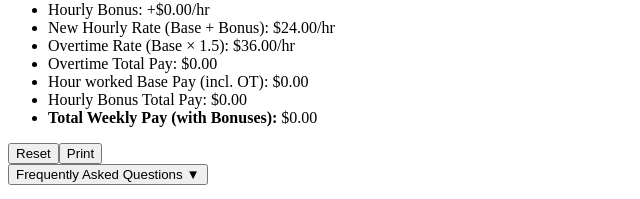
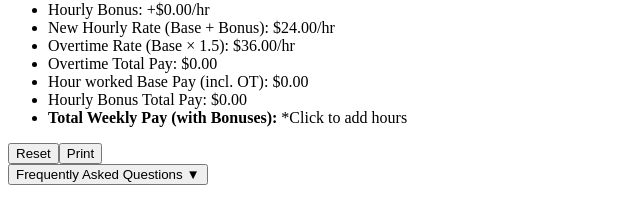
Before and after one commit to StarkTierOne/TierOne-simulator, a React (Create React App) app: page / in a window 1280 px wide. Shown: the part 312-511 px from the top of the page, without its empty margins (0-640 px from the left). Built offline with nearby package versions, Linux system fonts and the light colour scheme.

Commit message:
Update App.jsx

```diff
--- a/src/App.jsx
+++ b/src/App.jsx
@@ -75,10 +75,13 @@ const BONUS_MATRIX = {
 };
 
 export default function App() {
-  // scroll & focus helper
+  // Scroll/focus helper
   const focusHours = () => {
     const el = document.getElementById("hours");
-    if (el) el.scrollIntoView({ behavior: "smooth", block: "center" }) || el.focus();
+    if (el) {
+      el.scrollIntoView({ behavior: "smooth", block: "center" });
+      el.focus();
+    }
   };
 
   // Core state
@@ -111,7 +114,7 @@ export default function App() {
   const [daysLunch, setDaysLunch] = useState("");
   const [showLunchExp, setShowLunchExp] = useState(false);
 
-  // FAQs toggles
+  // FAQ toggles
   const [showFAQ, setShowFAQ] = useState(false);
   const [showPG, setShowPG] = useState(false);
   const [showWR, setShowWR] = useState(false);
@@ -120,7 +123,7 @@ export default function App() {
   const [showDQ, setShowDQ] = useState(false);
   const [showNDW, setShowNDW] = useState(false);
 
-  // clear 39 & lunch if Supervisor
+  // Clear 39 & Lunch when Supervisor selected
   useEffect(() => {
     if (role === "Supervisor") {
       setCheck39(false);
@@ -128,7 +131,7 @@ export default function App() {
     }
   }, [role]);
 
-  // clear extras when rating changes
+  // Clear extras on rating change
   useEffect(() => {
     if (rating !== "Perfect") {
       setSTier(false);
@@ -137,77 +140,92 @@ export default function App() {
     }
   }, [rating]);
 
+  // Reset & print
   const resetForm = () => {
-    setRole(""); setHours(""); setBaseRate("");
-    setScorecard(""); setRating(""); setTier("");
-    setTenure(""); setSTier(false);
-    setCheckND(false); setCheck39(false); setCheckLunch(false);
-    setNetradyne(""); setSevereEvent(""); setShowNDE(false);
-    setDays39(""); setDRejects(""); setARejects(""); setShow39Exp(false);
-    setDaysLunch(""); setShowLunchExp(false);
+    setRole("");
+    setHours("");
+    setBaseRate("");
+    setScorecard("");
+    setRating("");
+    setTier("");
+    setTenure("");
+    setSTier(false);
+    setCheckND(false);
+    setCheck39(false);
+    setCheckLunch(false);
+    setNetradyne("");
+    setSevereEvent("");
+    setShowNDE(false);
+    setDays39("");
+    setDRejects("");
+    setARejects("");
+    setShow39Exp(false);
+    setDaysLunch("");
+    setShowLunchExp(false);
   };
   const printResults = () => window.print();
 
-  // bonus lookup
+  // Bonus lookup
   const getTenureIndex = () => {
-    if (sTier && ["Fantastic Plus","Fantastic","Good","Fair"].includes(scorecard)) return 5;
-    const y = parseInt(tenure.replace("+",""),10);
-    return isNaN(y) ? 0 : Math.min(y,5);
+    if (sTier && ["Fantastic Plus", "Fantastic", "Good", "Fair"].includes(scorecard)) return 5;
+    const y = parseInt(tenure.replace("+", ""), 10);
+    return isNaN(y) ? 0 : Math.min(y, 5);
   };
   const getBonusRate = () => {
-    const key = rating==="Meets Requirements"?"Meets Requirements":rating;
+    const key = rating === "Meets Requirements" ? "Meets Requirements" : rating;
     const card = BONUS_MATRIX[scorecard]?.[key];
     if (!card) return null;
-    const tk = sTier?"A":(["D","F"].includes(tier)?"D & F":tier);
+    const tk = sTier ? "A" : (["D", "F"].includes(tier) ? "D & F" : tier);
     const rate = card[tk]?.[getTenureIndex()] ?? 24;
-    return { hourly: Math.min(rate,32), bonusOnly: (Math.min(rate,32)-24).toFixed(2) };
+    return { hourly: Math.min(rate, 32), bonusOnly: (Math.min(rate, 32) - 24).toFixed(2) };
   };
-  const result          = useMemo(() => getBonusRate(), [scorecard,rating,tier,tenure,sTier]);
-  const hourlyBonus     = result ? parseFloat(result.bonusOnly) : 0;
+  const result = useMemo(() => getBonusRate(), [scorecard, rating, tier, tenure, sTier]);
+  const hourlyBonus = result ? parseFloat(result.bonusOnly) : 0;
 
-  // hours & OT
-  const totalH = parseFloat(hours||0);
-  const otH     = totalH > 40 ? totalH - 40 : 0;
+  // Hours & OT
+  const totalH = parseFloat(hours || 0);
+  const otH = totalH > 40 ? totalH - 40 : 0;
 
-  // base rate
-  const base = role === "Driver" ? 24 : (parseFloat(baseRate)||24);
+  // Base rate
+  const base = role === "Driver" ? 24 : (parseFloat(baseRate) || 24);
 
-  // 39-Hour Guarantee
-  const is39Elig = check39 &&
-    (role==="Driver"||role==="Trainer") &&
-    rating==="Perfect" &&
-    parseInt(days39||"0",10)>=3 &&
-    dRejects==="No";
-  const missingH     = is39Elig && totalH<39 ? 39 - totalH : 0;
+  // 39-Hour Guarantee pay
+  const is39Elig =
+    check39 &&
+    (role === "Driver" || role === "Trainer") &&
+    rating === "Perfect" &&
+    parseInt(days39 || "0", 10) >= 3 &&
+    dRejects === "No";
+  const missingH = is39Elig && totalH < 39 ? 39 - totalH : 0;
   const guaranteePay = (base * missingH).toFixed(2);
 
   // Lunch Bonus (½ hr/day)
   const lunchAmt = (checkLunch &&
-    (role==="Driver"||role==="Trainer") &&
-    rating==="Perfect" &&
-    ["A","B"].includes(tier))
-    ? ((base/2) * parseInt(daysLunch||"0",10)).toFixed(2)
+    (role === "Driver" || role === "Trainer") &&
+    rating === "Perfect" &&
+    ["A", "B"].includes(tier))
+    ? ((base / 2) * parseInt(daysLunch || "0", 10)).toFixed(2)
     : "0.00";
 
-  // Netradyne
+  // Netradyne bonus
   const netBonus = (checkND &&
-    ["Perfect","Meets Requirements"].includes(rating) &&
-    netradyne!=="None" &&
-    severeEvent==="No")
-    ? (netradyne==="Gold"?20:10)
+    ["Perfect", "Meets Requirements"].includes(rating) &&
+    netradyne !== "None" &&
+    severeEvent === "No")
+    ? (netradyne === "Gold" ? 20 : 10)
     : 0;
 
-  // totals
-  const newRate          = (base + hourlyBonus).toFixed(2);
-  const overtimeRate     = (base * 1.5).toFixed(2);
-  const overtimePay      = (base * 1.5 * otH).toFixed(2);
-  const hourlyBonusTotal = (hourlyBonus * Math.min(totalH,40)).toFixed(2);
-  const baseInclOT       = (base * totalH + parseFloat(overtimePay)).toFixed(2);
-  const totalPay         = (
-    parseFloat(baseInclOT)
-    + parseFloat(guaranteePay)
-    + parseFloat(lunchAmt)
-    + parseFloat(hourlyBonusTotal)
+  // Totals
+  const newRate = (base + hourlyBonus).toFixed(2);
+  const overtimeRate = (base * 1.5).toFixed(2);
+  const overtimePay = (base * 1.5 * otH).toFixed(2);
+  const hourlyBonusTotal = (hourlyBonus * Math.min(totalH, 40)).toFixed(2);
+  const baseInclOT = (base * totalH + parseFloat(overtimePay)).toFixed(2);
+  const totalPay = (
+    parseFloat(baseInclOT) +
+    parseFloat(guaranteePay) +
+    parseFloat(lunchAmt) +
+    parseFloat(hourlyBonusTotal)
   ).toFixed(2);
 
   return (
@@ -247,11 +265,9 @@ export default function App() {
         </div>
 
         {/* Base Rate */}
-        {(role==="Trainer"||role==="Supervisor") && (
+        {(role === "Trainer" || role === "Supervisor") && (
           <div>
-            <label className="block font-medium mb-1">
-              Base Rate (Optional)
-            </label>
+            <label className="block font-medium mb-1">Base Rate (Optional)</label>
             <input
               type="number"
               value={baseRate}
@@ -321,12 +337,7 @@ export default function App() {
             className="w-full border p-2 rounded"
           >
             <option value="">-- Select tenure --</option>
-            <option>&lt;1</option>
-            <option>1</option>
-            <option>2</option>
-            <option>3</option>
-            <option>4</option>
-            <option>5+</option>
+            <option>&lt;1</option><option>1</option><option>2</option><option>3</option><option>4</option><option>5+</option>
           </select>
         </div>
 
@@ -336,13 +347,13 @@ export default function App() {
             type="checkbox"
             checked={sTier}
             onChange={e => setSTier(e.target.checked)}
-            disabled={rating!=="Perfect"}
+            disabled={rating !== "Perfect"}
             className="w-5 h-5"
           />
           <label className="font-medium">S-Tier (13 Perfect Weeks)</label>
         </div>
 
-        {/* Toggles */}
+        {/* Role-based Toggles */}
         <div className="space-y-2">
           <div className="flex items-center space-x-2">
             <input
@@ -351,11 +362,9 @@ export default function App() {
               onChange={e => setCheckND(e.target.checked)}
               className="w-5 h-5"
             />
-            <label className="font-medium">
-              Would you like to check your Netradyne Bonus?
-            </label>
+            <label className="font-medium">Would you like to check your Netradyne Bonus?</label>
           </div>
-          {(role==="Driver"||role==="Trainer") && rating==="Perfect" && (
+          {(role === "Driver" || role === "Trainer") && rating === "Perfect" && (
             <div className="flex items-center space-x-2">
               <input
                 type="checkbox"
@@ -363,12 +372,10 @@ export default function App() {
                 onChange={e => setCheck39(e.target.checked)}
                 className="w-5 h-5"
               />
-              <label className="font-medium">
-                Would you like to check if you qualify for the 39-Hour Guarantee?
-              </label>
+              <label className="font-medium">Would you like to check if you qualify for the 39-Hour Guarantee?</label>
             </div>
           )}
-          {(role==="Driver"||role==="Trainer") && rating==="Perfect" && ["A","B"].includes(tier) && (
+          {(role === "Driver" || role === "Trainer") && rating === "Perfect" && ["A","B"].includes(tier) && (
             <div className="flex items-center space-x-2">
               <input
                 type="checkbox"
@@ -376,15 +383,13 @@ export default function App() {
                 onChange={e => setCheckLunch(e.target.checked)}
                 className="w-5 h-5"
               />
-              <label className="font-medium">
-                Would you like to check if you qualify for the Paid Lunch Bonus?
-              </label>
+              <label className="font-medium">Would you like to check if you qualify for the Paid Lunch Bonus?</label>
             </div>
           )}
         </div>
       </div>
 
-      {/* Netradyne */}
+      {/* Netradyne Section */}
       {checkND && (
         <div className="bg-green-50 p-6 rounded-lg shadow space-y-4">
           <h2 className="text-2xl font-semibold">📸 Netradyne Bonus</h2>
@@ -394,7 +399,10 @@ export default function App() {
             onChange={e => setNetradyne(e.target.value)}
             className="w-full border p-2 rounded"
           >
-            <option value="">--</option><option>Gold</option><option>Silver</option><option>None</option>
+            <option value="">--</option>
+            <option>Gold</option>
+            <option>Silver</option>
+            <option>None</option>
           </select>
           <label className="block font-medium">Any Severe Events in Last 6 Weeks?</label>
           <select
@@ -402,36 +410,42 @@ export default function App() {
             onChange={e => setSevereEvent(e.target.value)}
             className="w-full border p-2 rounded"
           >
-            <option value="">--</option><option>No</option><option>Yes</option>
+            <option value="">--</option>
+            <option>No</option>
+            <option>Yes</option>
           </select>
           <p className="font-medium">Netradyne Bonus: ${netBonus.toFixed(2)}</p>
           <button
             className="font-semibold text-blue-600"
             onClick={() => setShowNDE(!showNDE)}
           >
-            Bonus Explainer {showNDE?"▲":"▼"}
+            Bonus Explainer {showNDE ? "▲" : "▼"}
           </button>
           {showNDE && (
             <div className="text-sm pl-4">
-              The Netradyne Bonus is a separate quarterly incentive based on camera safety scores.<br/>
-              • Stark must earn Gold or Silver on Amazon's safety score<br/>
-              • You must have a Perfect or Meets Requirements rating<br/>
-              • You must not have any major camera flags or severe events in the last 6 weeks<br/>
+              The Netradyne Bonus is a separate quarterly incentive based on camera safety scores.
+              <br />
+              • Stark must earn Gold or Silver on Amazon's safety score
+              <br />
+              • You must have a Perfect or Meets Requirements rating
+              <br />
+              • You must not have any major camera flags or severe events in the last 6 weeks
+              <br />
               If eligible, your Netradyne bonus accrues weekly and is paid out in a lump sum at the end of each quarter.
             </div>
           )}
         </div>
       )}
 
-      {/* 39-Hour Guarantee */}
-      {check39 && (role==="Driver"||role==="Trainer") && (
+      {/* 39-Hour Guarantee Section */}
+      {check39 && (role === "Driver" || role === "Trainer") && (
         <div className="bg-blue-50 p-6 rounded-lg shadow space-y-4">
           <h2 className="text-2xl font-semibold">🕒 39-Hour Guarantee</h2>
           <button
             className="font-semibold text-blue-600"
             onClick={() => setShow39Exp(!show39Exp)}
           >
-            What’s the 39-Hour Guarantee? {show39Exp?"▲":"▼"}
+            What’s the 39-Hour Guarantee? {show39Exp ? "▲" : "▼"}
           </button>
           {show39Exp && (
             <div className="text-sm pl-4">
@@ -445,7 +459,9 @@ export default function App() {
             className="w-full border p-2 rounded"
           >
             <option value="">--</option>
-            {Array.from({length:7},(_,i)=><option key={i} value={i+1}>{i+1}</option>)}
+            {Array.from({ length: 7 }, (_, i) => (
+              <option key={i} value={i+1}>{i+1}</option>
+            ))}
           </select>
           <label className="block font-medium">Driver-Rejected Legs?</label>
           <select
@@ -466,15 +482,15 @@ export default function App() {
         </div>
       )}
 
-      {/* Paid Lunch Bonus */}
-      {checkLunch && (role==="Driver"||role==="Trainer") && (
+      {/* Paid Lunch Bonus Section */}
+      {checkLunch && (role === "Driver" || role === "Trainer") && (
         <div className="bg-yellow-50 p-6 rounded-lg shadow space-y-4">
           <h2 className="text-2xl font-semibold">🍽️ Paid Lunch Bonus</h2>
           <button
             className="font-semibold text-blue-600"
             onClick={() => setShowLunchExp(!showLunchExp)}
           >
-            What’s the Paid Lunch Bonus? {showLunchExp?"▲":"▼"}
+            What’s the Paid Lunch Bonus? {showLunchExp ? "▲" : "▼"}
           </button>
           {showLunchExp && (
             <div className="text-sm pl-4">
@@ -488,7 +504,9 @@ export default function App() {
             className="w-full border p-2 rounded"
           >
             <option value="">--</option>
-            {Array.from({length:7},(_,i)=><option key={i} value={i+1}>{i+1}</option>)}
+            {Array.from({ length: 7 }, (_, i) => (
+              <option key={i} value={i+1}>{i+1}</option>
+            ))}
           </select>
         </div>
       )}
@@ -503,15 +521,29 @@ export default function App() {
           <li>Overtime Rate (Base × 1.5): ${overtimeRate}/hr</li>
           <li>Overtime Total Pay: ${overtimePay}</li>
           <li>Hour worked Base Pay (incl. OT): ${baseInclOT}</li>
-          {(role==="Driver"||role==="Trainer") && check39 && (
-            <li>39-Hour Guarantee Pay: ${guaranteePay}</li>
+          {check39 && (role === "Driver" || role === "Trainer") && (
+            <li>
+              39-Hour Guarantee Pay:{" "}
+              {hours
+                ? `$${guaranteePay}`
+                : <span onClick={focusHours} className="text-blue-600 underline cursor-pointer">
+                    Click to add hours
+                  </span>
+              }
+            </li>
           )}
-          {(role==="Driver"||role==="Trainer") && checkLunch && (
+          {checkLunch && (role === "Driver" || role === "Trainer") && (
             <li>Lunch Bonus Total: ${lunchAmt}</li>
           )}
           <li>Hourly Bonus Total Pay: ${hourlyBonusTotal}</li>
           <li>
-            <strong>Total Weekly Pay (with Bonuses):</strong> ${totalPay}
+            <strong>Total Weekly Pay (with Bonuses):</strong>{" "}
+            {hours
+              ? `$${totalPay}`
+              : <span onClick={focusHours} className="text-blue-600 underline cursor-pointer">
+                  *Click to add hours
+                </span>
+            }
           </li>
         </ul>
         <div className="flex space-x-4">
@@ -526,20 +558,14 @@ export default function App() {
 
       {/* FAQs */}
       <div className="space-y-4">
-        <button
-          onClick={() => setShowFAQ(!showFAQ)}
-          className="font-semibold"
-        >
+        <button onClick={() => setShowFAQ(!showFAQ)} className="font-semibold">
           Frequently Asked Questions {showFAQ ? "▲" : "▼"}
         </button>
         {showFAQ && (
           <div className="text-sm space-y-4 pl-4">
             {/* 1 */}
             <div>
-              <button
-                onClick={() => setShowPG(!showPG)}
-                className="font-medium"
-              >
+              <button onClick={() => setShowPG(!showPG)} className="font-medium">
                 What is a Performance Grade (A–F)? {showPG ? "▲" : "▼"}
               </button>
               {showPG && (
@@ -560,10 +586,7 @@ export default function App() {
             </div>
             {/* 2 */}
             <div>
-              <button
-                onClick={() => setShowWR(!showWR)}
-                className="font-medium"
-              >
+              <button onClick={() => setShowWR(!showWR)} className="font-medium">
                 How is Weekly Rating determined? {showWR ? "▲" : "▼"}
               </button>
               {showWR && (
@@ -582,10 +605,7 @@ export default function App() {
             </div>
             {/* 3 */}
             <div>
-              <button
-                onClick={() => setShowCP(!showCP)}
-                className="font-medium"
-              >
+              <button onClick={() => setShowCP(!showCP)} className="font-medium">
                 What are Call-out Penalties? {showCP ? "▲" : "▼"}
               </button>
               {showCP && (
@@ -608,10 +628,7 @@ export default function App() {
             </div>
             {/* 4 */}
             <div>
-              <button
-                onClick={() => setShowST(!showST)}
-                className="font-medium"
-              >
+              <button onClick={() => setShowST(!showST)} className="font-medium">
                 What is S-Tier? {showST ? "▲" : "▼"}
               </button>
               {showST && (
@@ -622,10 +639,7 @@ export default function App() {
             </div>
             {/* 5 */}
             <div>
-              <button
-                onClick={() => setShowDQ(!showDQ)}
-                className="font-medium"
-              >
+              <button onClick={() => setShowDQ(!showDQ)} className="font-medium">
                 What disqualifies me from getting a bonus? {showDQ ? "▲" : "▼"}
               </button>
               {showDQ && (
@@ -642,10 +656,7 @@ export default function App() {
             </div>
             {/* 6 */}
             <div>
-              <button
-                onClick={() => setShowNDW(!showNDW)}
-                className="font-medium"
-              >
+              <button onClick={() => setShowNDW(!showNDW)} className="font-medium">
                 How does the Netradyne Bonus work? {showNDW ? "▲" : "▼"}
               </button>
               {showNDW && (
```
